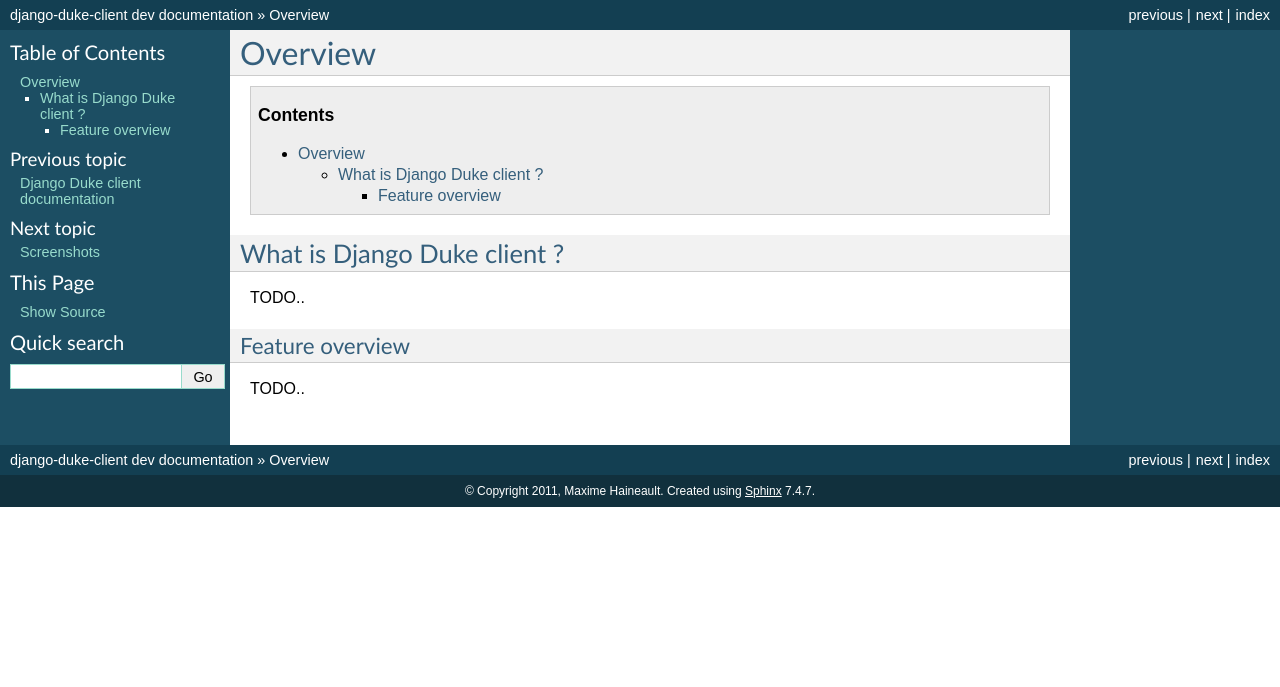
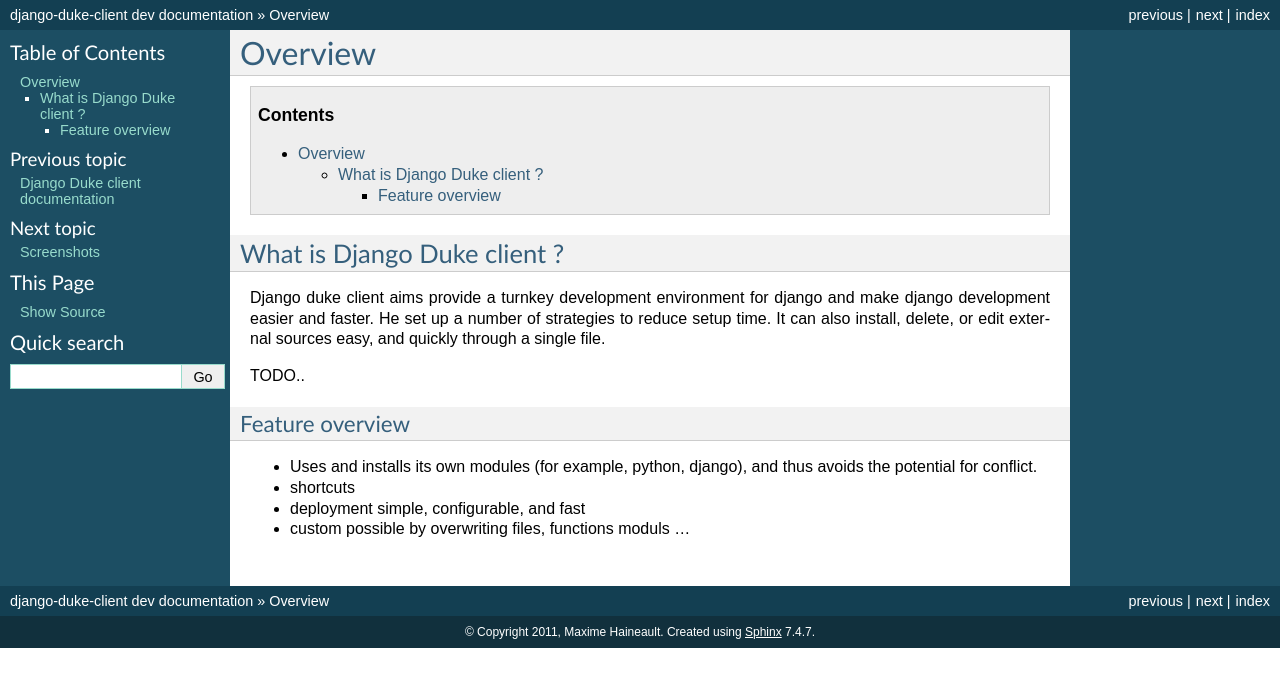
Before and after one commit to h3/django-duke-client, a Sphinx documentation site: the page built from docs/overview.rst, in a window 1280 px wide. Shown: the top 687 px of the page. Built offline with Sphinx 7.4.7, drawn with Linux system fonts in a browser that asks for light colours.

Commit message:
modification de la doc

```diff
--- a/docs/development_mode.rst
+++ b/docs/development_mode.rst
@@ -44,4 +44,3 @@
 +----------------+----------------------------------------------------------------+
 | buildout       | Run buildout to build or rebuild your environment              |
 +----------------+----------------------------------------------------------------+
-| exit
--- a/docs/overview.rst
+++ b/docs/overview.rst
@@ -8,6 +8,8 @@
 
 What is Django Duke client ?
 ============================
+Django duke client aims provide a turnkey development environment for django and make django development easier and faster.
+He set up a number of strategies to reduce setup time. It can also install, delete, or edit external sources easy, and quickly through a single file.
 
 TODO..
 
@@ -15,4 +17,7 @@
 Feature overview
 ----------------
 
-TODO..
+* Uses and installs its own modules (for example, python, django), and thus avoids the potential for conflict.
+* shortcuts
+* deployment simple, configurable, and fast
+* custom possible by overwriting files, functions moduls ...
--- a/docs/tutorial.rst
+++ b/docs/tutorial.rst
@@ -93,7 +93,7 @@
 You know when you are in development mode when your shell prompt is prefixed
 with a project name like this::
 
-    user@host|myprojectname:~/.../trunk/my-project-name$$ ls
+    user@host|myprojectname:~/.../trunk/my-project-name$ ls
     bootstrap.py  buildout.cfg  dev.cfg  prod.cfg  README.rst  setup.py
 
 You can see django duke created different configuration files which will be covered
```
